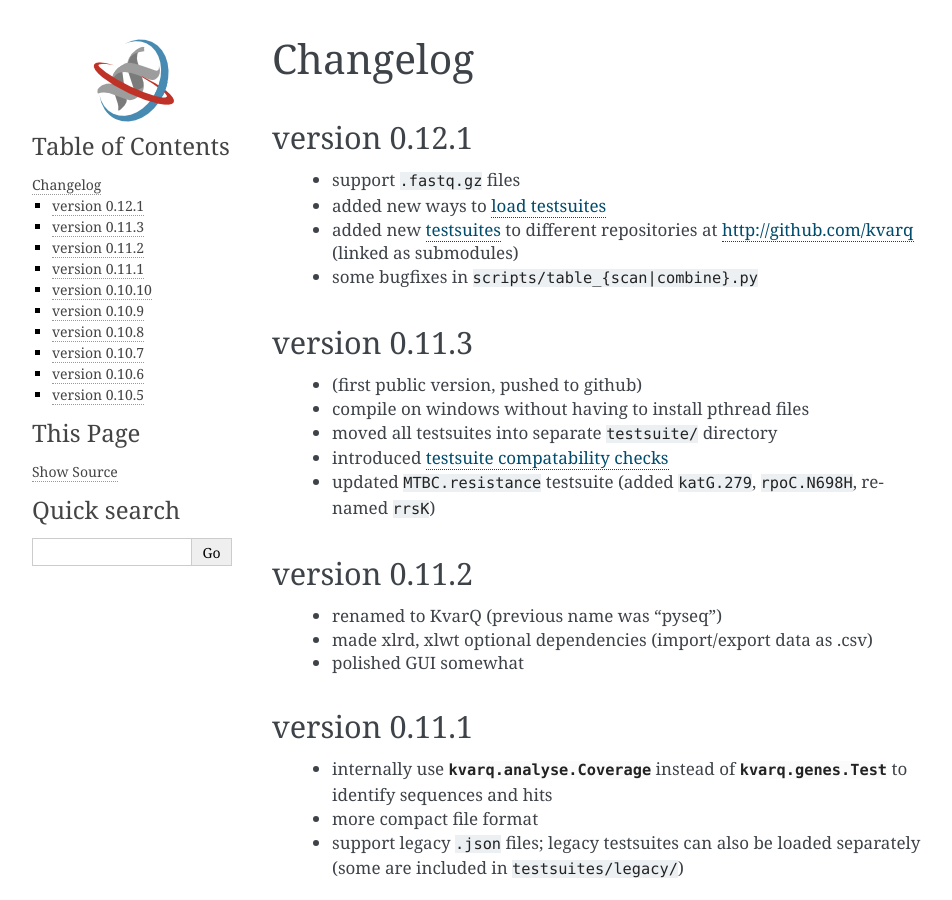
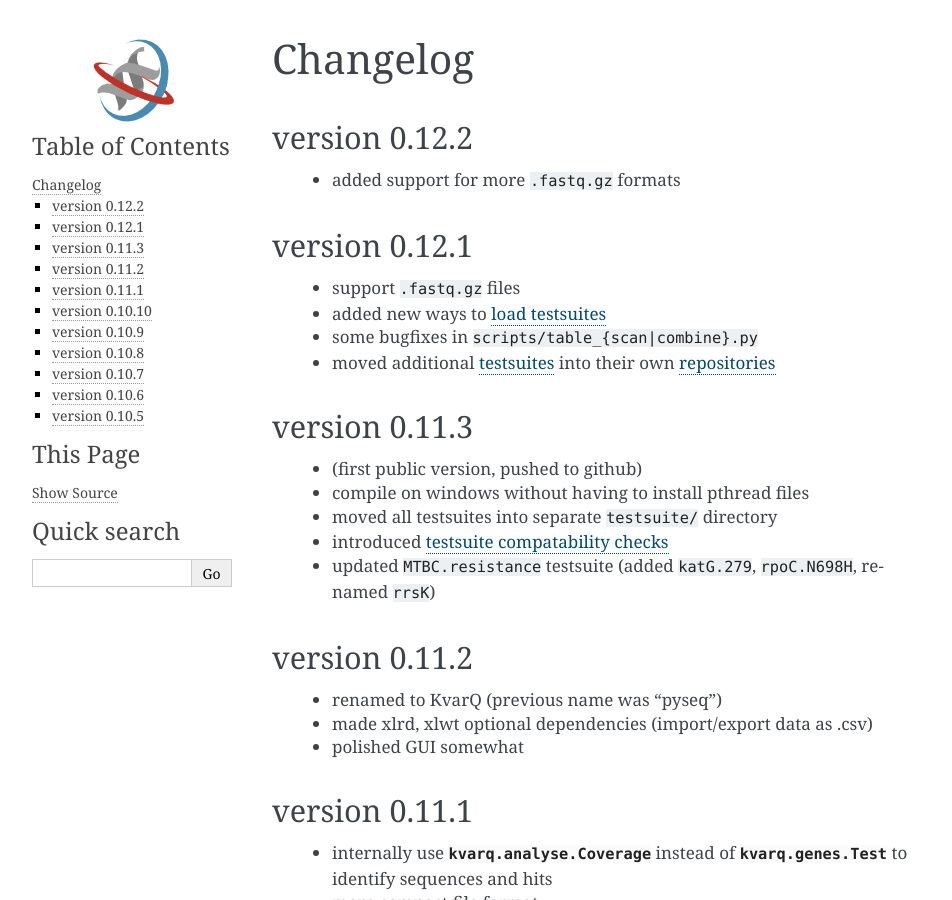
Before and after one commit to kvarq/kvarq, a Sphinx documentation site: the page built from docs/changelog.rst, in a window 1280 px wide and 900 px high. Shown: the whole window, without its empty margins (148-1100 px from the left). Built offline with Sphinx 7.4.7, drawn with Linux system fonts in a browser that asks for light colours.

```diff
--- a/docs/changelog.rst
+++ b/docs/changelog.rst
@@ -4,14 +4,19 @@
 Changelog
 =========
 
+version 0.12.2
+~~~~~~~~~~~~~~
+
+  - added support for more ``.fastq.gz`` formats
+
 version 0.12.1
 ~~~~~~~~~~~~~~
 
   - support ``.fastq.gz`` files
   - added new ways to :ref:`load testsuites <loading-testsuites>`
-  - added new :ref:`testsuites <testsuites>` to different repositories at
-    http://github.com/kvarq (linked as submodules)
   - some bugfixes in ``scripts/table_{scan|combine}.py``
+  - moved additional :ref:`testsuites <testsuites>` into their own
+    `repositories <https://github.com/kvarq>`_
 
 version 0.11.3
 ~~~~~~~~~~~~~~
--- a/docs/install.rst
+++ b/docs/install.rst
@@ -11,8 +11,8 @@
 Precompiled packages
 --------------------
 
-You can find pre-compiled packages for OS X and Windows here:
-http://www.siwsstph.ch/kvarq
+The different releases are available als compiled packages for Microsoft
+Windows and OSX (10.6 and later): http://github.com/kvarq/kvarq/releases
 
 Note that the packages are currently **not signed** and you therefore
 have to `enable OS X to run programs from unidentified developers
--- a/kvarq/__init__.py
+++ b/kvarq/__init__.py
@@ -6,7 +6,7 @@
 #     from version 0.10.10 on old files should be read too)
 #   - third number : increments with every compatible change
 
-VERSION = '0.12.1'
+VERSION = '0.12.2'
 
 DOWNLOAD_URL = 'https://siwsstph.ch/kvarq'
 DOC_URL = 'http://kvarq.readthedocs.org/'
```
Also changed, not shown: README.md (line endings or trailing spaces), 2 other files.
